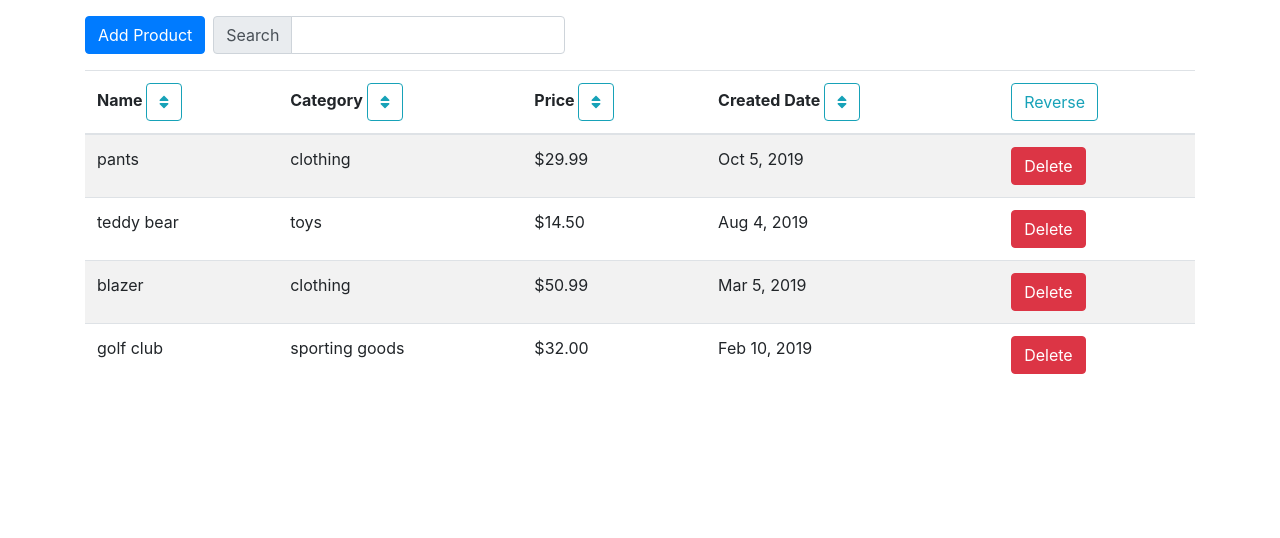
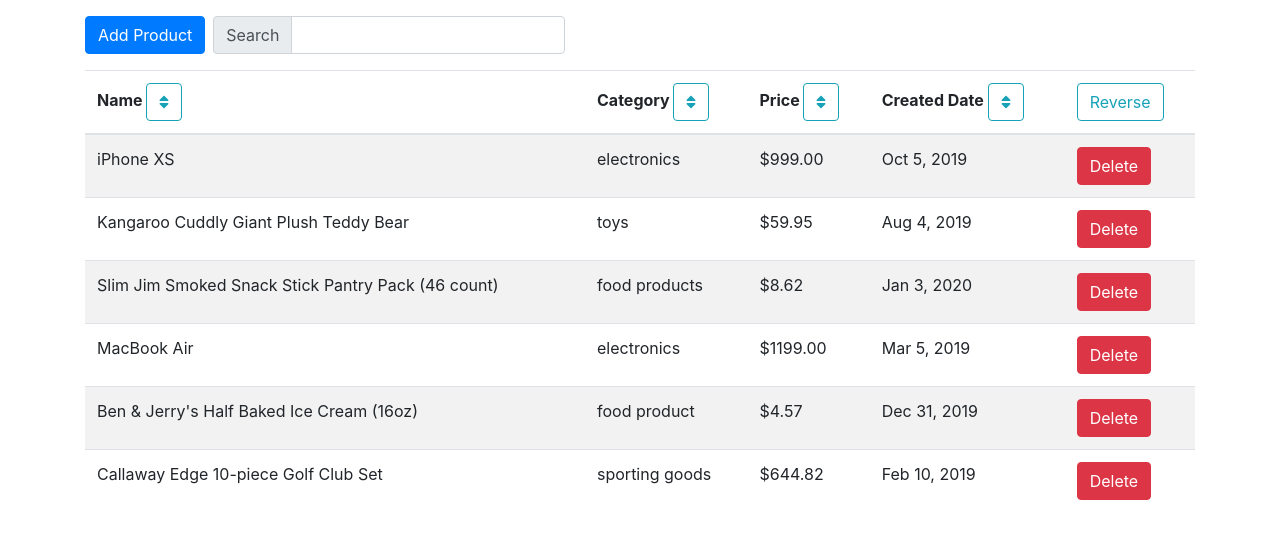
Before and after one commit to DewofyourYouth/products-list-app, a React (Create React App) app: page / in a window 1280 px wide. Shown: the top 538 px of the page. Built offline with nearby package versions, Linux system fonts and the light colour scheme.

Commit message:
new products list

```diff
--- a/src/index.js
+++ b/src/index.js
@@ -12,27 +12,39 @@ const productsList = localStorage.product
   : {
       products: [
         {
-          name: 'pants',
-          category: 'clothing',
-          price: 29.99,
+          name: 'iPhone XS',
+          category: 'electronics',
+          price: 999,
           created_date: '10/5/2019'
         },
         {
-          name: 'teddy bear',
+          name: 'Kangaroo Cuddly Giant Plush Teddy Bear',
           category: 'toys',
-          price: 14.5,
+          price: 59.95,
           created_date: '8/4/2019'
         },
         {
-          name: 'blazer',
-          category: 'clothing',
-          price: 50.99,
+          name: 'Slim Jim Smoked Snack Stick Pantry Pack (46 count)',
+          category: 'food products',
+          price: 8.62,
+          created_date: '1/3/2020'
+        },
+        {
+          name: 'MacBook Air',
+          category: 'electronics',
+          price: 1199,
           created_date: '3/5/2019'
         },
         {
-          name: 'golf club',
+          name: "Ben & Jerry's Half Baked Ice Cream (16oz)",
+          category: 'food product',
+          price: 4.57,
+          created_date: '12/31/19'
+        },
+        {
+          name: 'Callaway Edge 10-piece Golf Club Set',
           category: 'sporting goods',
-          price: 32,
+          price: 644.82,
           created_date: '2/10/19'
         }
       ]
```
